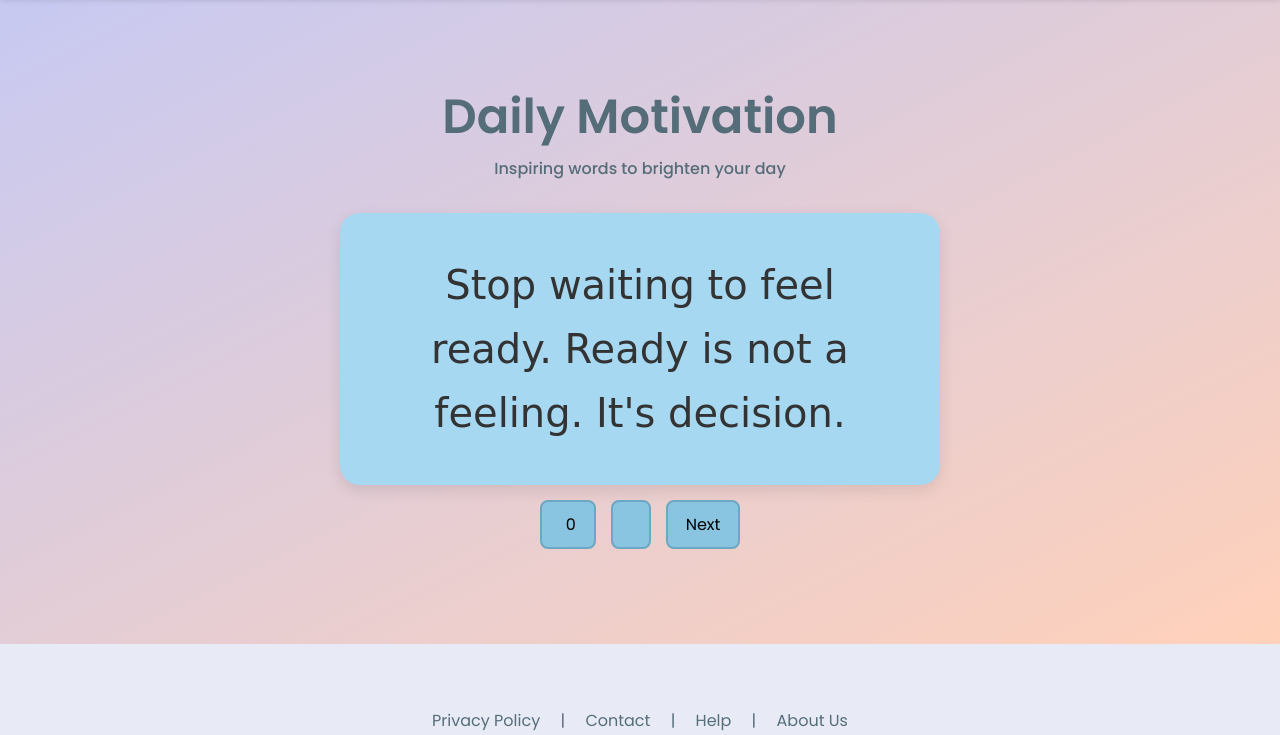
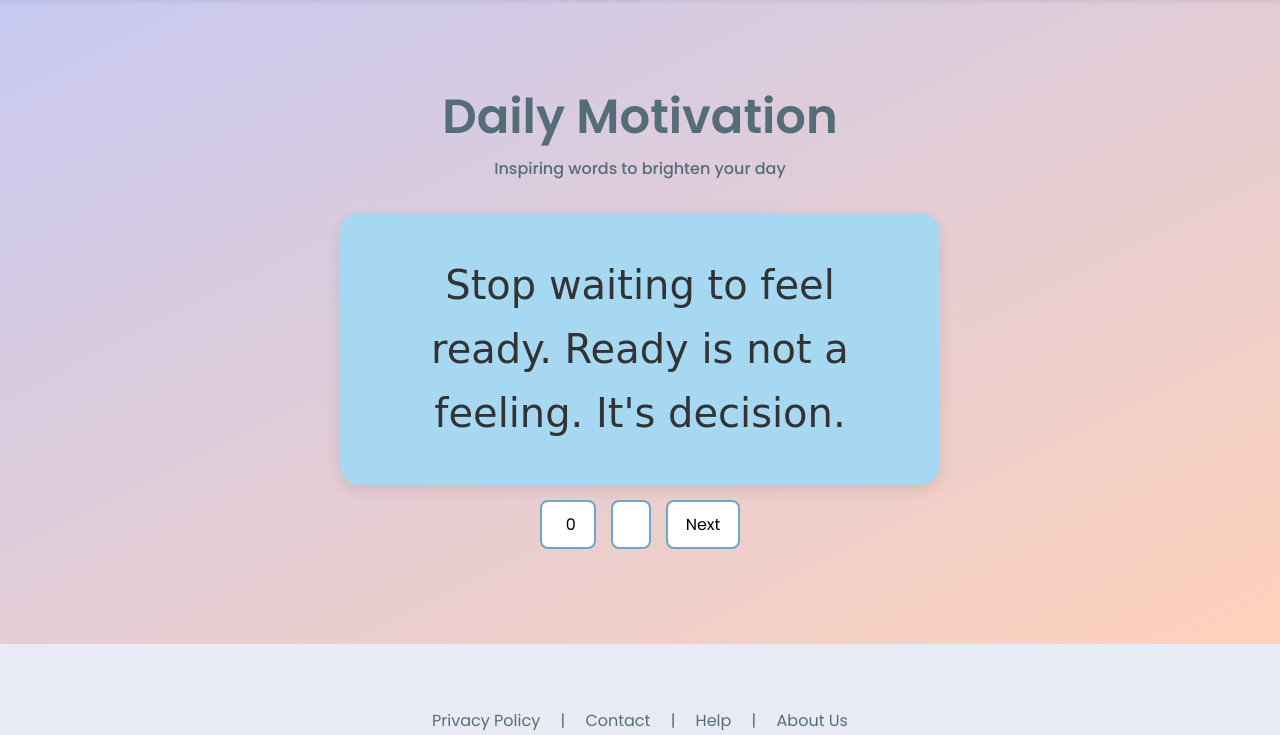
Before and after one commit to Pathum-Piyumal/MindEase, a PHP site: page /pages/quotes.html in a window 1280 px wide. Shown: the part 126-861 px from the top of the page. Run offline with PHP 8.4, Linux system fonts and the light colour scheme; some libraries are stand-ins or nearby versions.

Commit message:
Update quotes.css

```diff
--- a/public/css/quotes.css
+++ b/public/css/quotes.css
@@ -105,7 +105,7 @@ nav a:hover {
 }
 
 button {
-  background-color: #89c4e1;
+  background-color: white;
   border: 2px solid #6ca8c4;
   padding: 10px 18px;
   border-radius: 8px;
```
